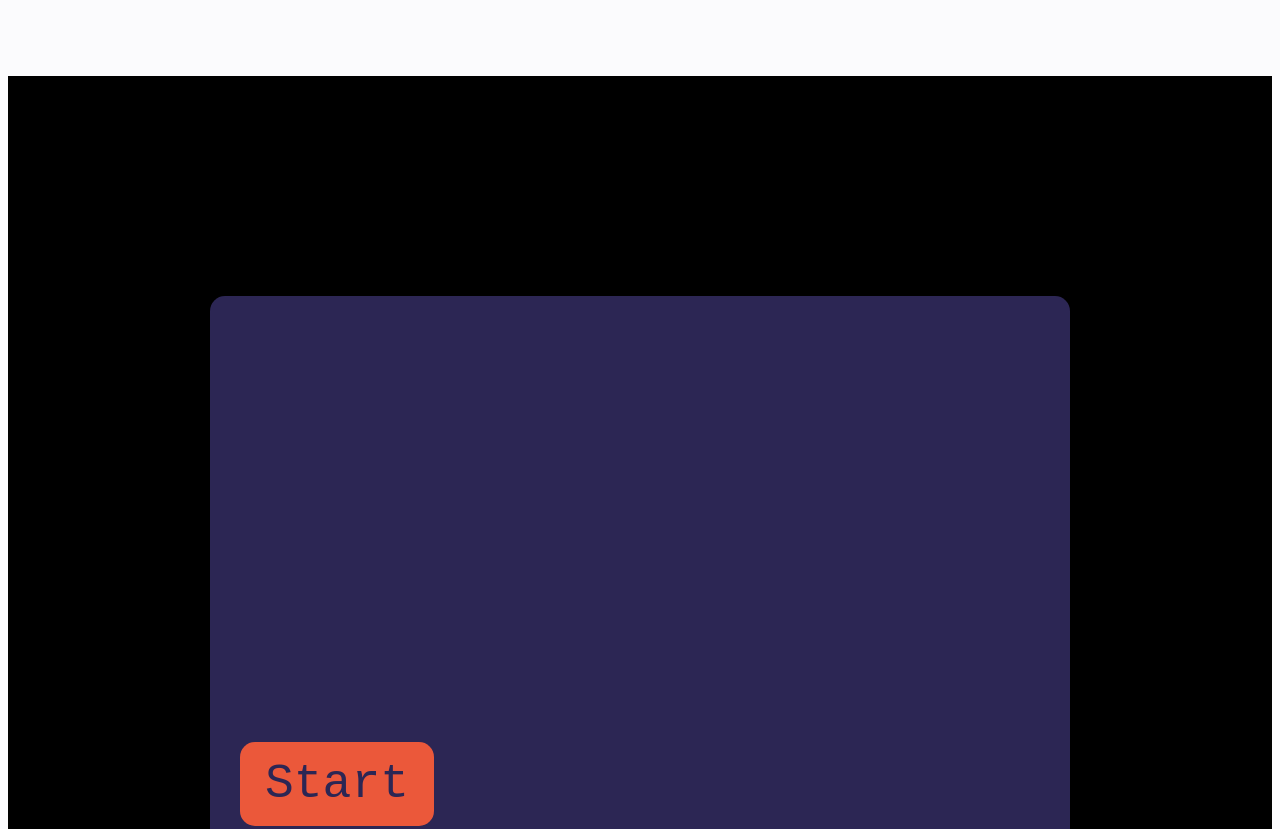
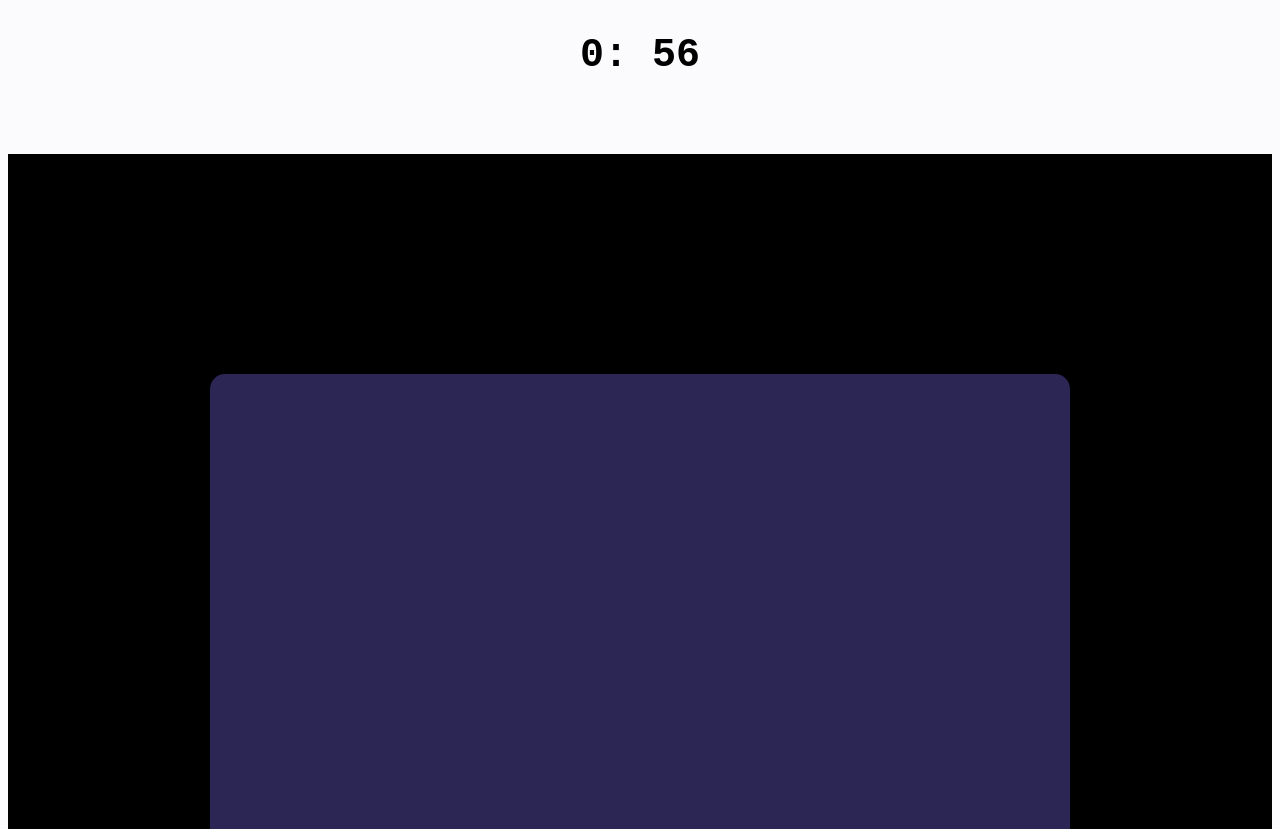
Before and after one commit to Scuobahia/Quiz, a plain HTML site: page index.html in a window 1280 px wide. Shown: the top 829 px of the page. Drawn offline with Linux system fonts and the light colour scheme.

Commit message:
added timer

```diff
--- a/assets/css/style.css
+++ b/assets/css/style.css
@@ -10,6 +10,18 @@ body {
     margin-top:6%;
     height: 1000px;
     width:100%;
+}
+.timer {
+    background-color: #FBFBFD;
+    font-family: monospace;
+    font-size: 5vh;
+    color: #000000;
+    border-radius: 15%;
+    display: flex;
+    align-items: center;
+    justify-content: center;
+    height: 5%;
+
 }
 .container2 {
     display: flex;
@@ -26,11 +38,11 @@ body {
 .btn {
     font-family: monospace;
     color: #2C2654;
-    font-size:3vh;
+    font-size:2vh;
     background-color: #EB583A;
     border-radius: 15px;
     border: none;
-    padding: 10px 15px;
+    padding: 5px 10px;
     transition: all .5s ease;
 }
 .btn-options {
@@ -44,9 +56,15 @@ body {
     background-color: #000000;
 }
 .start-btn, .next-btn {
-    font-size: 6vh;
+    font-size: 4vh;
     padding: 15px 25px;
 }
 .hide {
     display: none;
 }
+.correct {
+background-color: white;
+}
+.wrong {
+background-color: #000000;
+}
--- a/assets/js/script.js
+++ b/assets/js/script.js
@@ -3,6 +3,20 @@ var questionEl = document.getElementById('question')
 var answerButtonsEl = document.getElementById('answer-buttons')
 var startButton = document.getElementById('start-btn')
 var nextButton = document.getElementById('next-btn')
+// Timer
+ var timer = 1;
+ let time = timer * 60;
+ var countdoenEl = document.getElementById('countdown');
+ setInterval(updateCountdown, 1000);
+ function updateCountdown() {
+     var minutes = Math.floor(time / 60);
+     let seconds = time % 60;
+     seconds = seconds < 1 ? '0' + seconds : seconds;
+     countdoenEl.innerHTML = `${minutes}: ${seconds}`;
+     time--;
+     time =time < 0 ? 0: time
+
+    }
 // Making questions random
 let randomQuestions, currentQuestionIndex
 startButton.addEventListener('click', startGame)
--- a/index.html
+++ b/index.html
@@ -8,6 +8,11 @@
     <link rel="stylesheet" href="./assets/css/style.css">
 </head>
 <body>
+    <section>
+        <div>
+            <h1 id="countdown" class="timer">1:00</h1>
+        </div>
+    </section>
     <section class="container">
         <div class="container2">
             <div id="question-box" class="hide">
```
